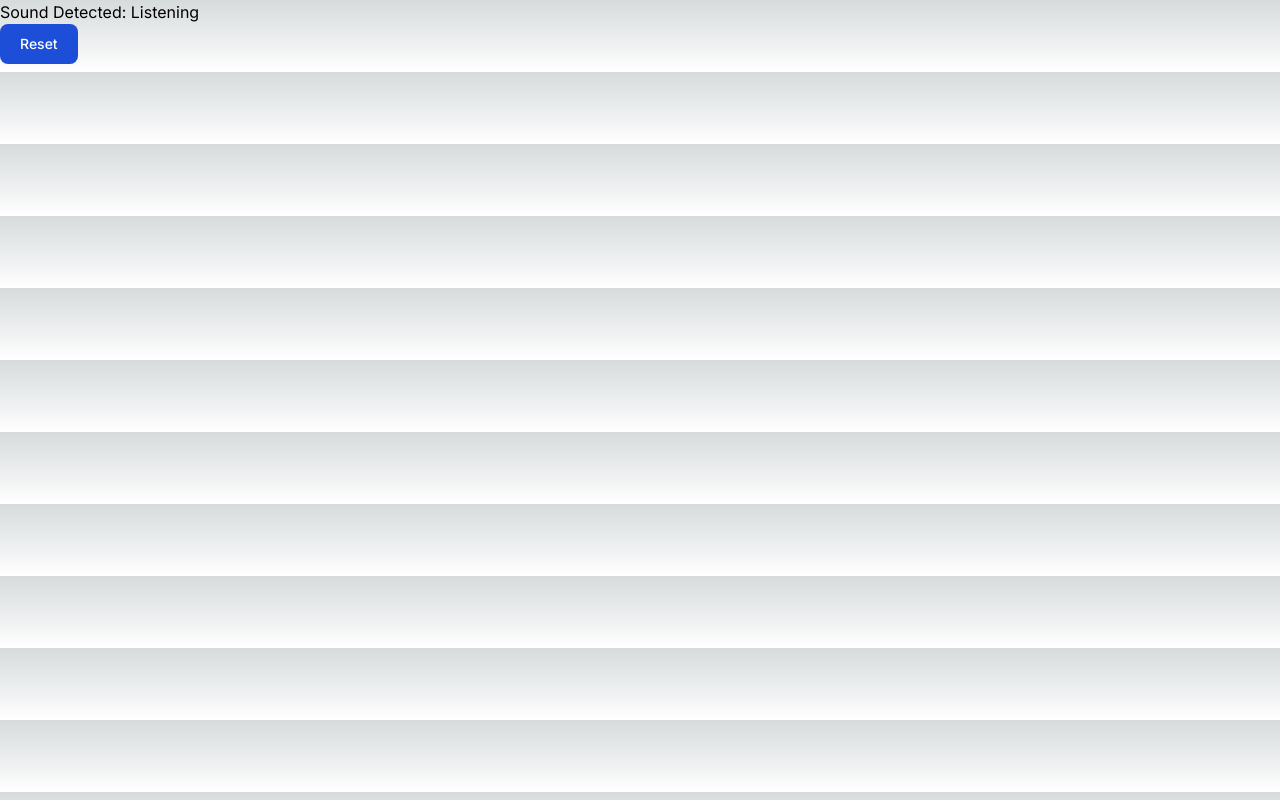
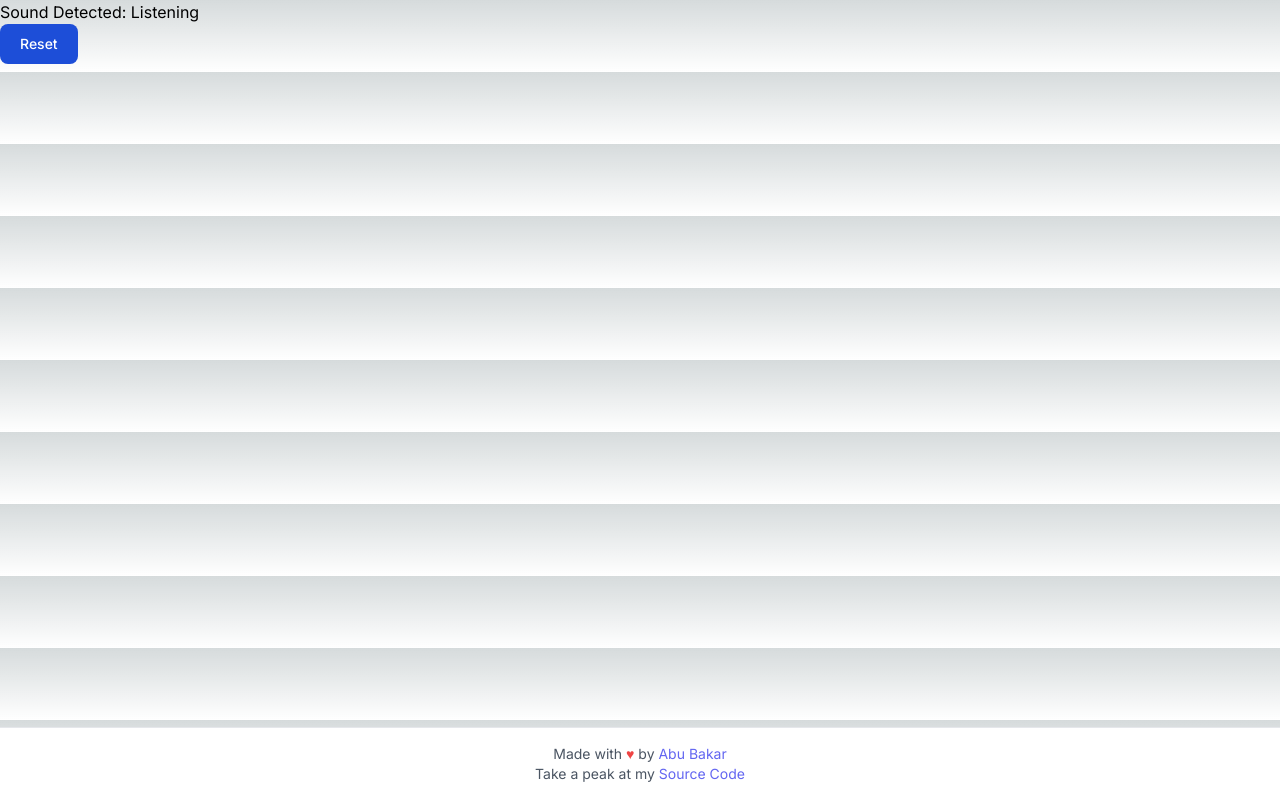
Before and after one commit to Abu-Bakar777/decibel, a Next.js app: page / in a window 1280 px wide. Built offline with nearby package versions, Linux system fonts and the light colour scheme; no server answers.

Commit message:
added footer

```diff
--- a/app/layout.js
+++ b/app/layout.js
@@ -4,7 +4,7 @@ import "./globals.css";
 const inter = Inter({ subsets: ["latin"] });
 
 export const metadata = {
-  title: "Decibel",
+  title: "Decibel AI",
   description: "A cool proejct",
 };
 
@@ -12,6 +12,30 @@ export default function RootLayout({ children }) {
   return (
     <html lang="en">
       <body className={inter.className}>{children}</body>
+      {/* <!-- Footer Start --> */}
+      <div className="fixed bottom-0 flex flex-col justify-center w-full py-4 bg-white dark:bg-black border-t dark:border-gray-700">
+        <p className="text-sm text-center text-gray-600 dark:text-gray-200">
+          Made with <span className="text-red-500">&hearts;</span> by{" "}
+          <a
+            href="https://github.com/Abu-Bakar777"
+            target="_blank"
+            rel="noopener noreferrer"
+          >
+            <span className="text-indigo-500">Abu Bakar</span>
+          </a>
+        </p>
+        <p className="text-sm text-center text-gray-600 dark:text-gray-200">
+          Take a peak at my{" "}
+          <a
+            href="https://github.com/Abu-Bakar777/decibel"
+            target="_blank"
+            rel="noopener noreferrer"
+          >
+            <span className="text-indigo-500">Source Code</span>
+          </a>
+        </p>
+      </div>
+      {/* <!-- Footer End --> */}
     </html>
   );
 }
```
